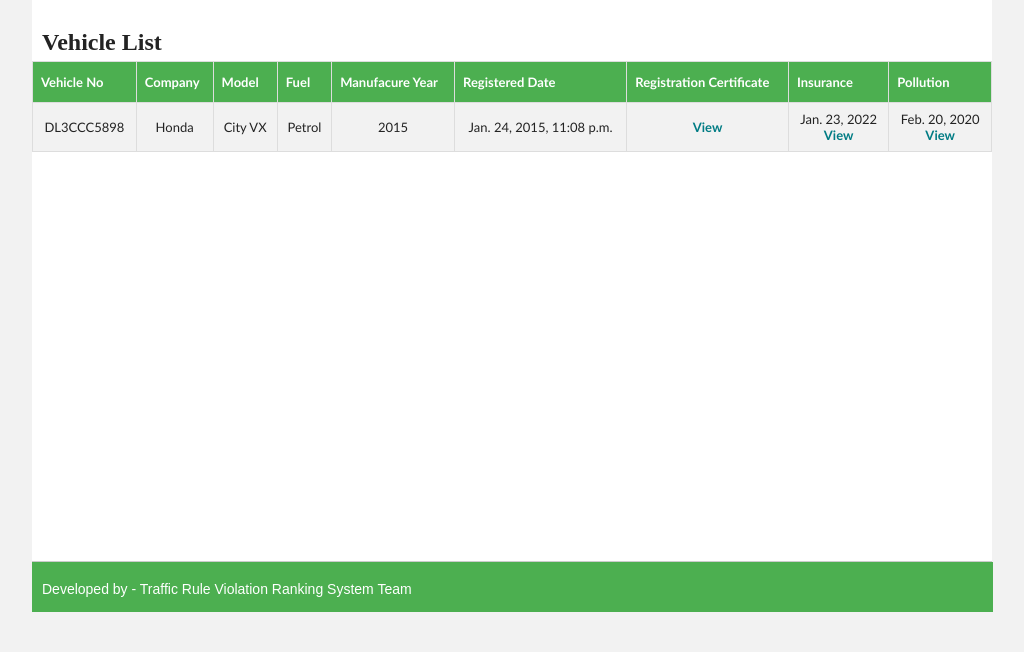
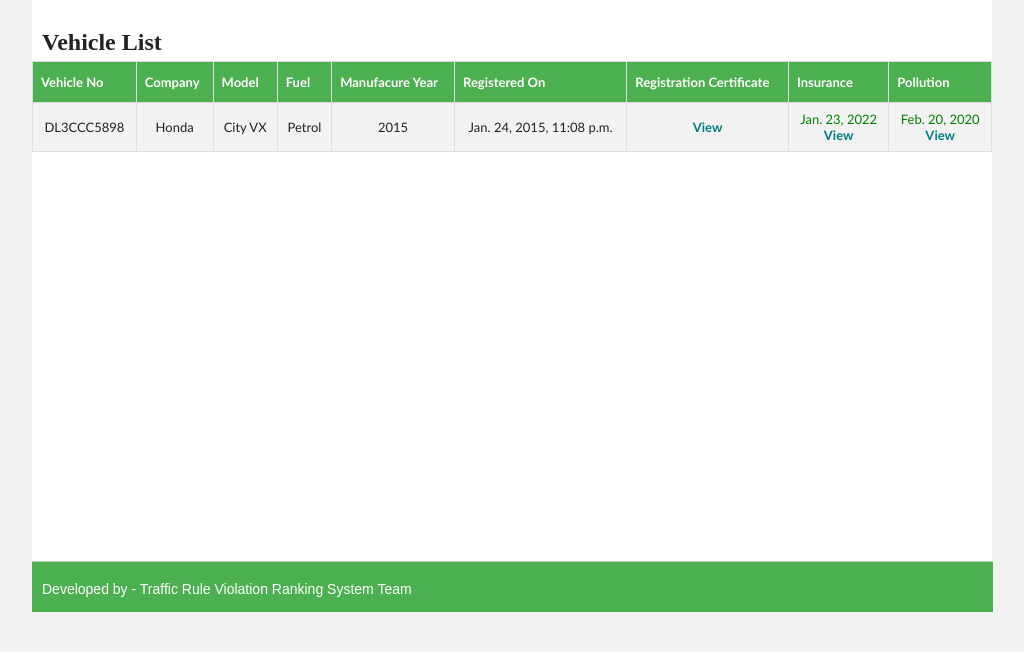
Before and after one commit to Saadmairaj/Traffic-Rules-Ranking-System, a Django app: page /vehicles/ in a window 1280 px wide. Shown: the part 124-776 px from the top of the page, without its empty margins (128-1152 px from the left). Run offline with Django 3.2, Linux system fonts and the light colour scheme; a user stored in the database is signed in; data comes from the database, SQL or seed files in the repository; parts of the project's set-up code (start-up, migrations or seed data) failed here and were passed over; some libraries are stand-ins or nearby versions.

Commit message:
- Change db column label "Registered Date" to "Registered On". - Add color differentiation for dates.

```diff
--- a/templates/vehicle-list.html
+++ b/templates/vehicle-list.html
@@ -21,8 +21,7 @@
                     <th>Model</th>
                     <th>Fuel</th>
                     <th>Manufacure Year</th>
-                    <th>Registered Date</th>
-                    {% comment %} <th>Registered Address</th>{% endcomment %}
+                    <th>Registered On</th>
                     <th>Registration Certificate</th>
                     <th>Insurance</th>
                     <th>Pollution</th>
@@ -38,12 +37,27 @@
                         <td>{{ vehicle.fuel_type }}</td>
                         <td>{{ vehicle.manufacute_year }}</td>
                         <td>{{ vehicle.date_created }}</td>
-                        {% comment %} <td>{{ vehicle.registered_address }}</td> {% endcomment %}
                         <td><a href={{ MEDIA_PREFIX }}{{ vehicle.rc_img }}>View</td>
-                        <td>{{ vehicle.insurance_date }} <br>
-                            <a href={{ MEDIA_PREFIX }}{{ vehicle.insurance_img }}>View</td>
-                        <td>{{ vehicle.pollution_date }} <br>
-                            <a href="{{ MEDIA_PREFIX }}{{ vehicle.pollution_img }}">View</td>
+                        <td>
+                            {% if vehicle.date_now == vehicle.insurance_date %}
+                                <span style="color: orange">{{ vehicle.insurance_date }}</span><br>
+                            {% elif vehicle.date_now > vehicle.insurance_date %}
+                                <span style="color: red">{{ vehicle.insurance_date }}</span><br>
+                            {% else %}
+                                <span style="color: green">{{ vehicle.insurance_date }}</span><br>
+                            {% endif %}
+                            <a href={{ MEDIA_PREFIX }}{{ vehicle.insurance_img }}>View
+                        </td>
+                        <td>
+                            {% if vehicle.date_now == vehicle.pollution_date %}
+                                <span style="color: orange">{{ vehicle.pollution_date }}</span><br>
+                            {% elif vehicle.date_now > vehicle.pollution_date %}
+                                <span style="color: red">{{ vehicle.pollution_date }}</span><br>
+                            {% else %}
+                                <span style="color: green">{{ vehicle.pollution_date }}</span><br>
+                            {% endif %}
+                            <a href="{{ MEDIA_PREFIX }}{{ vehicle.pollution_img }}">View
+                        </td>
                     </tr>
                 {% endfor %}
             </table>
```
